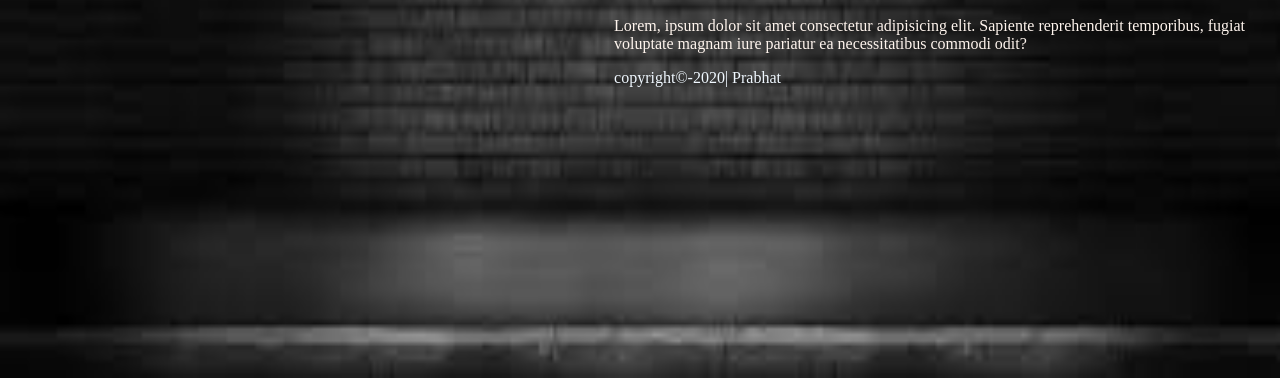
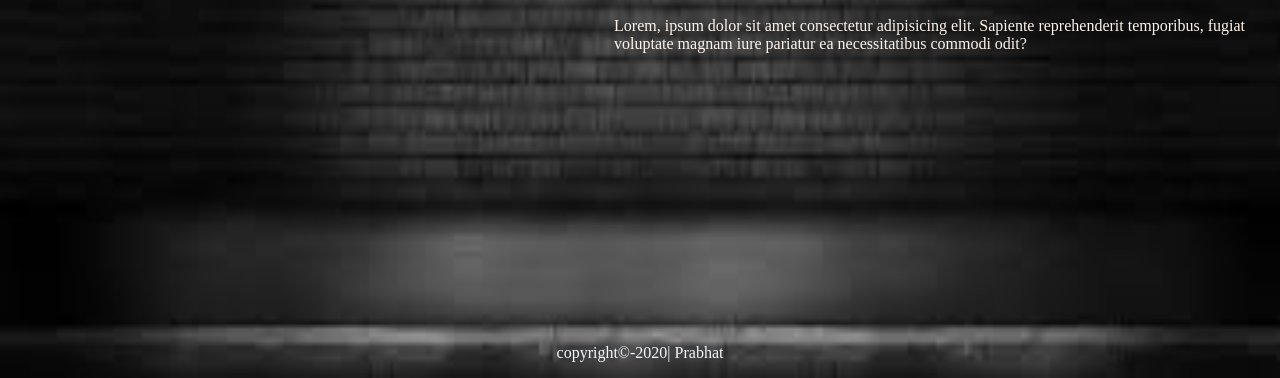
Before and after one commit to Prabhat147/Web-practice, a plain HTML site: page index.html in a window 1280 px wide. Shown: the part 422-800 px from the top of the page. Drawn offline with Linux system fonts and the light colour scheme.

Commit message:
Footer rectified

```diff
--- a/index.html
+++ b/index.html
@@ -5,7 +5,7 @@
     <meta charset="UTF-8">
     <meta http-equiv="X-UA-Compatible" content="IE=edge">
     <meta name="viewport" content="width=device-width, initial-scale=1.0">
-    <title>Document</title>
+    <title>A simple website</title>
     <style>
         body {
             margin: 0%;
@@ -15,6 +15,14 @@
             background-size: 100% 100%;
             background-attachment: fixed;
             cursor: default;
+            display: flex;
+            flex-direction: column;
+            min-height: 100vh;
+        }
+
+        p {
+            margin: 0;
+            padding: 0;
         }
 
         header {
@@ -23,7 +31,6 @@
 
         nav {
             display: flex;
-            ackground: rgb(167, 140, 140);
         }
 
         .portfolio {
@@ -91,7 +98,9 @@
 
         footer {
             color: aliceblue;
-
+            margin-top: auto;
+            text-align: center;
+            margin-bottom: 2vh;
         }
     </style>
 </head>
@@ -121,7 +130,11 @@
         </section>
     </header>
 
-    <footer>copyright&copy-2020| Prabhat</footer>
+    <footer>
+        <p>
+            copyright&copy-2020| Prabhat
+        </p>
+    </footer>
 </body>
 
 </html>
```
